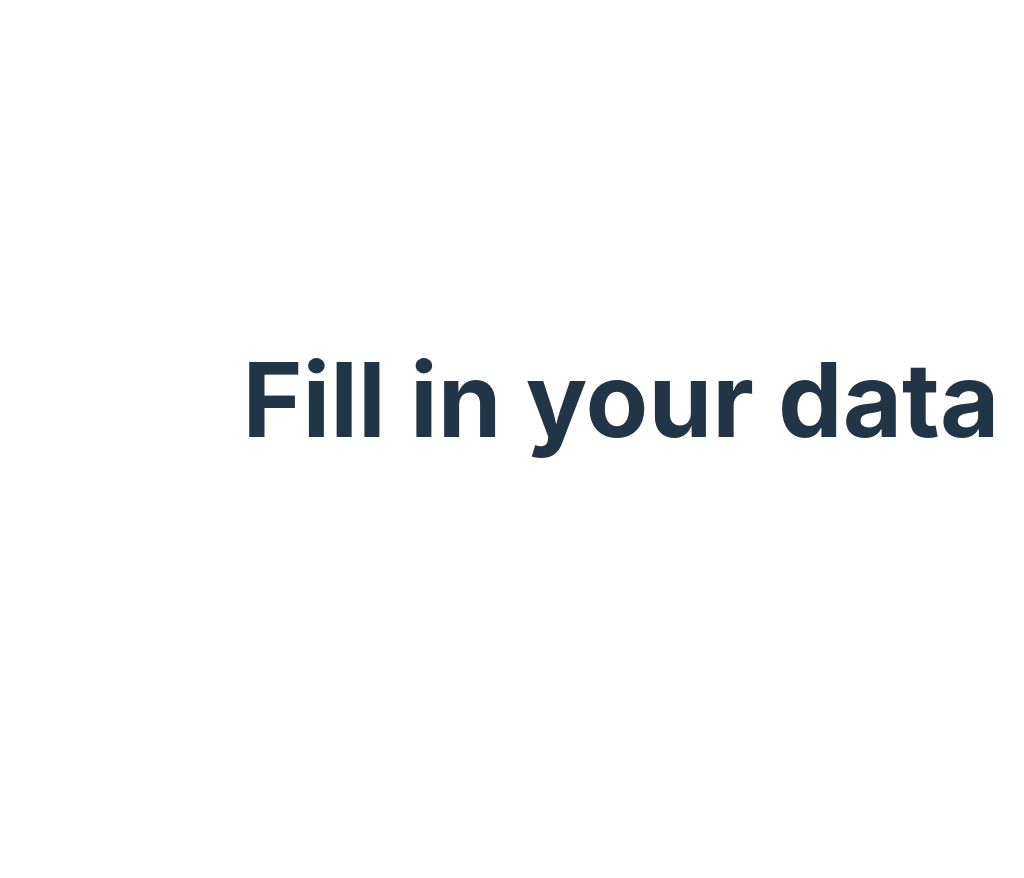
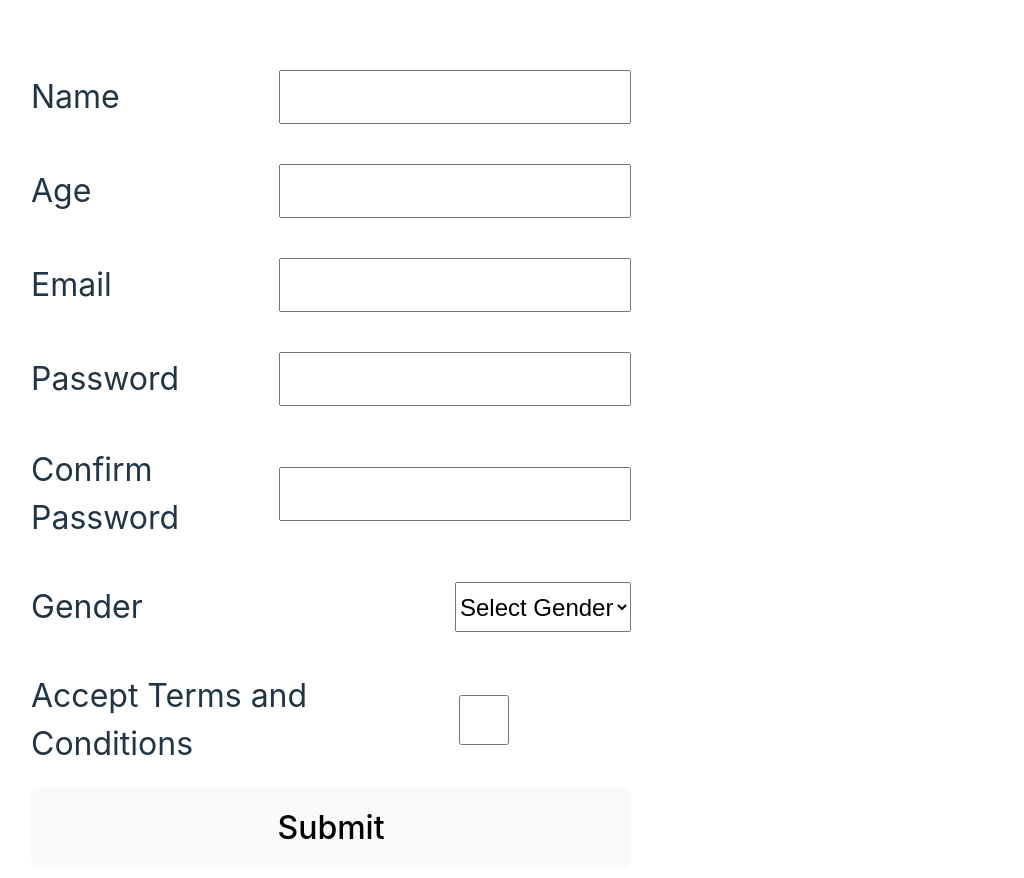
Before and after one commit to Maryinfun/RSS-React-2024, a React (Vite) app in the folder forms/: page /uncontrolled-form in a window 1280 px wide. Shown: the top 878 px of the page, without its empty margins (19-1043 px from the left). Before the commit the page ends 800 px from the top, so only its background shows below. Built offline with nearby package versions, Linux system fonts and the light colour scheme.

Commit message:
feat: display completed data form

```diff
--- a/forms/src/App.tsx
+++ b/forms/src/App.tsx
@@ -1,40 +1,64 @@
 // import './App.css';
 import { Link, Route, Routes } from 'react-router-dom';
 import ControlledFormPage from './components/formTable';
+import UncontrolledFormPage from './components/uncontrolledFormTable';
+import { FormProvider, useFormContext } from './context/formContext';
+
+const HomePage: React.FC = () => {
+    const { formDataList  } = useFormContext();
+
+    return (
+      <>
+        <nav className="main__nav">
+          <Link to="/controlled-form" className="nav__link">
+            Controlled Form
+          </Link>
+          <Link to="/uncontrolled-form" className="nav__link">
+            Uncontrolled Form
+          </Link>
+        </nav>
+        {formDataList.length > 0 ? (
+        <table>
+          <thead>
+            <tr>
+              <th>Name</th>
+              <th>Age</th>
+              <th>Email</th>
+              <th>Gender</th>
+            </tr>
+          </thead>
+          <tbody>
+          {formDataList.map((data, index) => (
+                        <tr
+                          key={index}
+                          style={{
+                            background: index === formDataList.length - 1 ? 'green' : 'transparent',
+                          }}
+                        >
+                          <td>{data.name}</td>
+                          <td>{data.age}</td>
+                          <td>{data.email}</td>
+                          <td>{data.gender}</td>
+                        </tr>
+                      ))}
+                    </tbody>
+                  </table>
+                ) : (
+          <p>Nothing to display</p>
+        )}
+      </>
+    );
+  };
 
   function App() {
     return (
-    <>
+      <FormProvider>
         <Routes>
-        <Route
-          path="/"
-          element={
-            <>
-              <nav className='main__nav'>
-                <Link to="/controlled-form" className="nav__link">
-                  Controlled Form
-                </Link>
-                <Link to="/uncontrolled-form" className="nav__link">Uncontrolled Form</Link>
-              </nav>
-            </>
-          }
-        ></Route>
-        <Route
-          path="controlled-form"
-          element={
-            <ControlledFormPage />
-          }
-        ></Route>
-        <Route
-          path="uncontrolled-form"
-          element={
-            <>
-              <h1>Fill in your data</h1>
-            </>
-          }
-        ></Route>
+          <Route path="/" element={<HomePage />} />
+          <Route path="controlled-form" element={<ControlledFormPage />} />
+          <Route path="uncontrolled-form" element={<UncontrolledFormPage />} />
         </Routes>
-    </>
+      </FormProvider>
     );
   }
 
--- a/forms/src/components/formTable.tsx
+++ b/forms/src/components/formTable.tsx
@@ -1,8 +1,10 @@
 import { useForm } from 'react-hook-form';
 import { yupResolver } from '@hookform/resolvers/yup';
 import * as yup from 'yup';
+import { useNavigate } from 'react-router-dom';
+import { useFormContext } from '../context/formContext';
 
-interface FormValues {
+export interface FormValues {
   name: string;
   age: number;
   email: string;
@@ -19,7 +21,10 @@ const validationSchema: yup.ObjectSchema<FormValues> = yup.object().shape({
     .required('Name is required')
     .matches(/^[A-Z]/, 'Name must start with an uppercase letter'),
   age: yup.number().required('Age is required').positive('Age must be a positive number'),
-  email: yup.string().required('Email is required').email('Email must be a valid email'),
+  email: yup
+    .string()
+    .required('Email is required')
+    .matches(/^[^\s@]+@[^\s@]+\.[^\s@]{1,}$/, 'Email must be a valid email address in the format a@a.a'),
   password: yup
     .string()
     .required('Password is required')
@@ -52,18 +57,22 @@ const validationSchema: yup.ObjectSchema<FormValues> = yup.object().shape({
 });
 
 export default function ControlledFormPage() {
+  const navigate = useNavigate();
   const {
     register,
     handleSubmit,
-    formState: { errors },
+    formState: { errors, isValid },
   } = useForm({
     resolver: yupResolver(validationSchema),
+    mode: 'onChange',
   });
+  const { addFormData } = useFormContext();
 
   const onSubmit = (data: FormValues) => {
     console.log(data);
+    navigate('/');
+    addFormData(data);
   };
-
   return (
     <form className="form" onSubmit={handleSubmit(onSubmit)}>
       <div className="form__line">
@@ -98,14 +107,14 @@ export default function ControlledFormPage() {
 
       <div className="form__line">
         <label htmlFor="gender">Gender</label>
-        <select id="gender" {...register('gender')}  className="line__select">
+        <select id="gender" {...register('gender')} className="line__select">
           <option value="">Select Gender</option>
           <option value="male">Male</option>
           <option value="female">Female</option>
           <option value="other">Other</option>
         </select>
       </div>
-      {errors.gender && <p>{errors.gender.message}</p> }
+      {errors.gender && <p>{errors.gender.message}</p>}
 
       <div className="form__line">
         <label htmlFor="acceptTandC">Accept Terms and Conditions</label>
@@ -117,7 +126,9 @@ export default function ControlledFormPage() {
         <input id="picture" type="file" accept=".jpg,.jpeg,.png" {...register('picture')} className="line__input-file" />
       </div>
  */}
-      <button type="submit">Submit</button>
+      <button type="submit" disabled={!isValid}>
+        Submit
+      </button>
     </form>
   );
 }
--- /dev/null
+++ b/forms/src/components/uncontrolledFormTable.tsx
@@ -0,0 +1,161 @@
+import { FormValues } from './formTable';
+import { useRef, useState } from 'react';
+import { useDispatch } from 'react-redux';
+import { setUncontrolledFormData } from '../store/slices';
+import { useNavigate } from 'react-router-dom';
+import { useFormContext } from '../context/formContext';
+
+type FormErrors = {
+  [K in keyof FormValues]?: string;
+};
+
+type ValidationRule<Field extends keyof FormValues> = {
+  field: Field;
+  validate: (value: FormValues[Field], formData: FormValues) => string | undefined;
+};
+
+export default function UncontrolledFormPage() {
+  const navigate = useNavigate();
+  const dispatch = useDispatch();
+  const formRef = useRef<HTMLFormElement>(null);
+  const [errors, setErrors] = useState<FormErrors>({});
+  const { addFormData } = useFormContext();
+  const validationRules: ValidationRule<keyof FormValues>[] = [
+    {
+      field: 'name',
+      validate: (value) =>
+        typeof value === 'string' && /^[A-Z]/.test(value) ? undefined : 'Name must start with an uppercase letter',
+    },
+    {
+      field: 'age',
+      validate: (value) => (typeof value === 'number' && value > 0 ? undefined : 'Age must be a positive number'),
+    },
+    {
+      field: 'email',
+      validate: (value) => {
+        if (typeof value !== 'string' || value.trim() === '') {
+          return 'Email is required';
+        }
+        return /^[^\s@]+@[^\s@]+\.[^\s@]{1,}$/.test(value)
+          ? undefined
+          : 'Email must be a valid email address in the format a@a.a';
+      },
+    },
+    {
+      field: 'password',
+      validate: (value) =>
+        typeof value === 'string' &&
+        /(?=.*[0-9])(?=.*[a-z])(?=.*[A-Z])(?=.*[!@#$%^&*()_+{}\[\]:;<>,.?~\\/-])/.test(value)
+          ? undefined
+          : 'Password must contain at least one number, one uppercase letter, one lowercase letter, and one special character',
+    },
+    {
+      field: 'confirmPassword',
+      validate: (value, formData) =>
+        typeof value === 'string' && value === formData.password ? undefined : 'Passwords must match',
+    },
+    {
+      field: 'gender',
+      validate: (value) => (typeof value === 'string' && value ? undefined : 'Gender is required'),
+    },
+    {
+      field: 'terms',
+      validate: (value) => (value === true ? undefined : 'You must accept the terms and conditions'),
+    },
+  ];
+  const validate = (formData: FormValues): FormErrors => {
+    const newErrors: FormErrors = {};
+
+    validationRules.forEach(({ field, validate }) => {
+      const error = validate(formData[field], formData);
+      if (error) {
+        newErrors[field] = error;
+      }
+    });
+
+    return newErrors;
+  };
+
+  const onSubmit = (event: React.FormEvent) => {
+    event.preventDefault();
+
+    if (formRef.current) {
+      const formData = new FormData(formRef.current);
+
+      const data: FormValues = {
+        name: formData.get('name') as string,
+        age: parseInt(formData.get('age') as string, 10),
+        email: formData.get('email') as string,
+        password: formData.get('password') as string,
+        confirmPassword: formData.get('confirmPassword') as string,
+        gender: formData.get('gender') as string,
+        terms: formData.get('terms') === 'on',
+      };
+
+      const validationErrors = validate(data);
+
+      if (Object.keys(validationErrors).length === 0) {
+        dispatch(setUncontrolledFormData(data));
+        console.log(data);
+        navigate('/');
+        addFormData(data);
+        setErrors({});
+      } else {
+        setErrors(validationErrors);
+      }
+    }
+  };
+
+  return (
+    <form ref={formRef} className="form" onSubmit={onSubmit}>
+      <div className="form__line">
+        <label htmlFor="name">Name</label>
+        <input id="name" name="name" className="line__input" />
+      </div>
+      {errors.name && <p className="line__error">{errors.name}</p>}
+
+      <div className="form__line">
+        <label htmlFor="age">Age</label>
+        <input id="age" name="age" className="line__input" />
+      </div>
+      {errors.age && <p className="line__error">{errors.age}</p>}
+
+      <div className="form__line">
+        <label htmlFor="email">Email</label>
+        <input id="email" name="email" type="email" className="line__input" />
+      </div>
+      {errors.email && <p className="line__error">{errors.email}</p>}
+
+      <div className="form__line">
+        <label htmlFor="password">Password</label>
+        <input id="password" name="password" type="password" className="line__input" />
+      </div>
+      {errors.password && <p className="line__error">{errors.password}</p>}
+
+      <div className="form__line">
+        <label htmlFor="confirmPassword">Confirm Password</label>
+        <input id="confirmPassword" name="confirmPassword" type="password" className="line__input" />
+      </div>
+      {errors.confirmPassword && <p className="line__error">{errors.confirmPassword}</p>}
+
+      <div className="form__line">
+        <label htmlFor="gender">Gender</label>
+        <select id="gender" name="gender" className="line__select">
+          <option value="">Select Gender</option>
+          <option value="male">Male</option>
+          <option value="female">Female</option>
+          <option value="other">Other</option>
+        </select>
+      </div>
+      {errors.gender && <p className="line__error">{errors.gender}</p>}
+
+      <div className="form__line">
+        <label htmlFor="acceptTandC">Accept Terms and Conditions</label>
+        <input id="acceptTandC" name="terms" type="checkbox" className="line__checkbox" />
+      </div>
+      {errors.terms && <p className="line__error">{errors.terms}</p>}
+
+      <button type="submit">Submit</button>
+    </form>
+  );
+}
--- /dev/null
+++ b/forms/src/context/formContext.tsx
@@ -0,0 +1,41 @@
+import React, { createContext, useContext, useState, ReactNode } from 'react';
+
+
+interface FormValues {
+    name: string;
+    age: number;
+    email: string;
+    password: string;
+    confirmPassword: string;
+    gender: string;
+    terms: boolean;
+  }
+
+  interface FormContextType {
+    formDataList: FormValues[];
+    addFormData: (data: FormValues) => void;
+  }
+
+  const FormContext = createContext<FormContextType | undefined>(undefined);
+
+  export const FormProvider: React.FC<{ children: ReactNode }> = ({ children }) => {
+    const [formDataList, setFormDataList] = useState<FormValues[]>([]);
+
+    const addFormData = (data: FormValues) => {
+      setFormDataList(prevData => [...prevData, data]);
+    };
+
+    return (
+      <FormContext.Provider value={{ formDataList, addFormData }}>
+        {children}
+      </FormContext.Provider>
+    );
+  };
+
+  export const useFormContext = (): FormContextType => {
+    const context = useContext(FormContext);
+    if (!context) {
+      throw new Error('useFormContext must be used within a FormProvider');
+    }
+    return context;
+  };
--- a/forms/src/index.css
+++ b/forms/src/index.css
@@ -16,7 +16,7 @@
 body {
   margin: 0;
   display: flex;
-  place-items: center;
+  justify-content: center;
   min-width: 320px;
   min-height: 100vh;
 }
@@ -47,22 +47,32 @@ button:hover {
   scale: 1.2;
   transition: scale 0.2s ease-in-out;
 }
+button:disabled {
+  scale: 1;
+  cursor: default;
+}
 button:focus,
 button:focus-visible {
   outline: 4px auto -webkit-focus-ring-color;
 }
+tr,
+th,
+td {
+  border: 1px solid;
+}
 #root {
   width: 100%;
+  max-width: 1420px;
   font-size: 2em;
   display: flex;
+  flex-direction: column;
   justify-content: center;
   padding: 50px;
+  gap: 100px;
 }
 .main__nav {
   display: flex;
   justify-content: space-around;
-  max-width: 1420px;
-  width: 100%;
 }
 .nav__link {
   box-shadow: 5px 5px 10px #0000006e;
--- a/forms/src/main.tsx
+++ b/forms/src/main.tsx
@@ -2,11 +2,13 @@ import { createRoot } from 'react-dom/client';
 import App from './App.tsx';
 import './index.css';
 import { BrowserRouter } from 'react-router-dom';
+import { store } from './store/store.ts';
+import { Provider } from 'react-redux';
 
 createRoot(document.getElementById('root')!).render(
-  // <Provider store={store}>
-  <BrowserRouter>
-    <App />
-  </BrowserRouter>
-// </Provider>
+  <Provider store={store}>
+    <BrowserRouter>
+      <App />
+    </BrowserRouter>
+  </Provider>
 );
```
Lines whose indentation alone changed are shown as unchanged.
